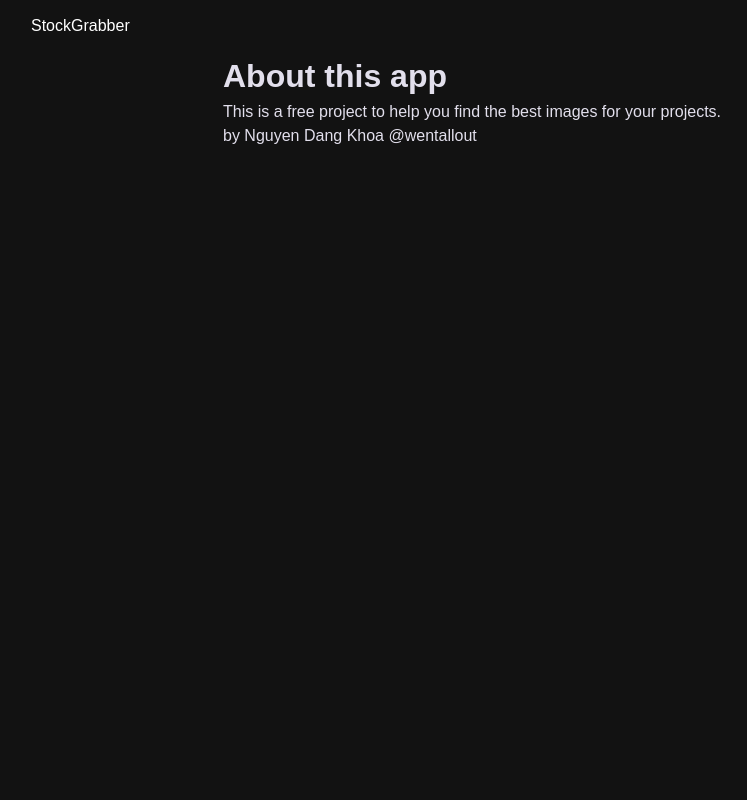
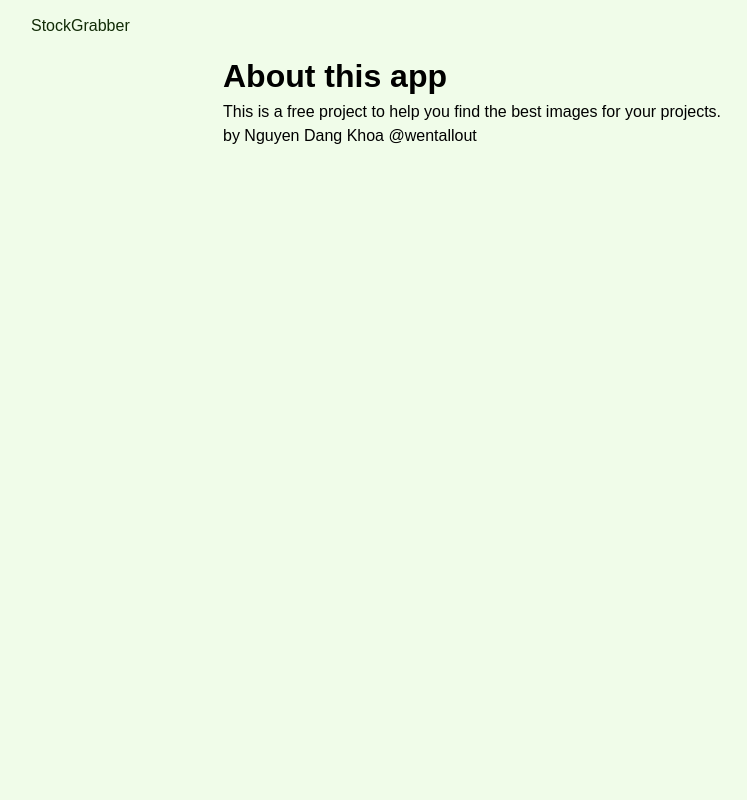
Before and after one commit to wentallout/bulk-stock-grabber, a SvelteKit app: page /about in a window 1280 px wide. Shown: the top 800 px of the page, without its empty margins (33-780 px from the left). Built offline with nearby package versions, Linux system fonts and the light colour scheme.

Commit message:
change color palette

```diff
--- a/package.json
+++ b/package.json
@@ -13,7 +13,6 @@
 	},
 	"devDependencies": {
 		"@iconify-json/ph": "^1.2.1",
-		"@sveltejs/adapter-auto": "^3.3.1",
 		"@sveltejs/adapter-netlify": "^4.3.6",
 		"@sveltejs/kit": "^2.7.4",
 		"@sveltejs/vite-plugin-svelte": "^4.0.0",
--- a/src/app.d.ts
+++ b/src/app.d.ts
@@ -1,3 +1,5 @@
+import 'unplugin-icons/types/svelte';
+
 // See https://kit.svelte.dev/docs/types#app
 // for information about these interfaces
 declare global {
--- a/src/lib/components/Footer.svelte
+++ b/src/lib/components/Footer.svelte
@@ -1,17 +1,16 @@
-<footer>
-	<p>Bulk Stock Images Grabber by Khoa Nguyen</p>
+<footer class="pad">
+	<p>Stock Grabber by Khoa Nguyen</p>
+	<p>wentallout@gmail.com</p>
 	<p>wentallout.io.vn</p>
-	<p>visit <a href="https://kit.svelte.dev">kit.svelte.dev</a> to learn SvelteKit</p>
 </footer>
 
 <style>
 	footer {
+		margin-top: var(--space-l);
 		width: 100%;
-		max-width: 64rem;
-		margin: 0 auto;
 		display: flex;
-		justify-content: center;
-		align-items: center;
-		color: var(--text-100);
+		flex-direction: column;
+		color: var(--text-700);
+		font-size: var(--step--1);
 	}
 </style>
--- a/src/lib/components/Header.svelte
+++ b/src/lib/components/Header.svelte
@@ -26,7 +26,7 @@
 	}
 
 	.header__logo {
-		color: white;
+		color: var(--text-900);
 	}
 
 	.header__social {
--- a/src/styles/color.css
+++ b/src/styles/color.css
@@ -1,136 +1,128 @@
 @media (prefers-color-scheme: light) {
-    :root {
-      --text-50: #f1eff6;
-      --text-100: #e2dfec;
-      --text-200: #c5beda;
-      --text-300: #a89ec7;
-      --text-400: #8b7db5;
-      --text-500: #6e5da2;
-      --text-600: #584a82;
-      --text-700: #423861;
-      --text-800: #2c2541;
-      --text-900: #161320;
-      --text-950: #0b0910;
+  :root {
+    --text-50: #effbe9;
+    --text-100: #def8d3;
+    --text-200: #bdf1a7;
+    --text-300: #9cea7b;
+    --text-400: #7ce250;
+    --text-500: #5bdb24;
+    --text-600: #49af1d;
+    --text-700: #368415;
+    --text-800: #24580e;
+    --text-900: #122c07;
+    --text-950: #091604;
 
-      --background-50: #f1eff6;
-      --background-100: #e2deed;
-      --background-200: #c6beda;
-      --background-300: #a99dc8;
-      --background-400: #8d7cb6;
-      --background-500: #705ca3;
-      --background-600: #5a4983;
-      --background-700: #433762;
-      --background-800: #2d2541;
-      --background-900: #161221;
-      --background-950: #0b0910;
+    --background-50: #f0fce9;
+    --background-100: #e1f8d3;
+    --background-200: #c2f1a7;
+    --background-300: #a4ea7b;
+    --background-400: #85e34f;
+    --background-500: #67dd22;
+    --background-600: #52b01c;
+    --background-700: #3e8415;
+    --background-800: #29580e;
+    --background-900: #152c07;
+    --background-950: #0a1603;
 
-      --primary-50: #ece5ff;
-      --primary-100: #d9ccff;
-      --primary-200: #b399ff;
-      --primary-300: #8c66ff;
-      --primary-400: #6633ff;
-      --primary-500: #4000ff;
-      --primary-600: #3300cc;
-      --primary-700: #260099;
-      --primary-800: #1a0066;
-      --primary-900: #0d0033;
-      --primary-950: #06001a;
+    --primary-50: #effce9;
+    --primary-100: #dff9d2;
+    --primary-200: #bff3a5;
+    --primary-300: #9fed78;
+    --primary-400: #7fe74b;
+    --primary-500: #5fe01f;
+    --primary-600: #4cb418;
+    --primary-700: #398712;
+    --primary-800: #265a0c;
+    --primary-900: #132d06;
+    --primary-950: #0a1603;
 
-      --secondary-50: #f6eff4;
-      --secondary-100: #ecdfea;
-      --secondary-200: #dabed5;
-      --secondary-300: #c79ec0;
-      --secondary-400: #b57daa;
-      --secondary-500: #a25d95;
-      --secondary-600: #824a77;
-      --secondary-700: #61385a;
-      --secondary-800: #41253c;
-      --secondary-900: #20131e;
-      --secondary-950: #10090f;
+    --secondary-50: #eae9fc;
+    --secondary-100: #d6d3f8;
+    --secondary-200: #ada6f2;
+    --secondary-300: #837aeb;
+    --secondary-400: #5a4ee4;
+    --secondary-500: #3121de;
+    --secondary-600: #271bb1;
+    --secondary-700: #1d1485;
+    --secondary-800: #140d59;
+    --secondary-900: #0a072c;
+    --secondary-950: #050316;
 
-      --accent-50: #f6eff3;
-      --accent-100: #ecdfe6;
-      --accent-200: #dabece;
-      --accent-300: #c79eb5;
-      --accent-400: #b57d9d;
-      --accent-500: #a25d84;
-      --accent-600: #824a6a;
-      --accent-700: #61384f;
-      --accent-800: #412535;
-      --accent-900: #20131a;
-      --accent-950: #10090d;
+    --accent-50: #fae9fc;
+    --accent-100: #f5d2f9;
+    --accent-200: #eca6f2;
+    --accent-300: #e279ec;
+    --accent-400: #d94ce6;
+    --accent-500: #cf20df;
+    --accent-600: #a619b3;
+    --accent-700: #7c1386;
+    --accent-800: #530d59;
+    --accent-900: #29062d;
+    --accent-950: #150316;
 
-    }
   }
+}
+@media (prefers-color-scheme: dark) {
+  :root {
+    --text-50: #091603;
+    --text-100: #132c07;
+    --text-200: #25590d;
+    --text-300: #388514;
+    --text-400: #4ab11b;
+    --text-500: #5dde21;
+    --text-600: #7de44e;
+    --text-700: #9eeb7a;
+    --text-800: #bef2a6;
+    --text-900: #dff8d3;
+    --text-950: #effce9;
 
+    --background-50: #0b1604;
+    --background-100: #162c07;
+    --background-200: #2c570f;
+    --background-300: #428316;
+    --background-400: #58ae1e;
+    --background-500: #6dda25;
+    --background-600: #8be151;
+    --background-700: #a8e97c;
+    --background-800: #c5f0a8;
+    --background-900: #e2f8d3;
+    --background-950: #f0fbe9;
 
-  @media (prefers-color-scheme: dark) {
-    :root {
-      --text-50: #0b0910;
-      --text-100: #161320;
-      --text-200: #2c2541;
-      --text-300: #423861;
-      --text-400: #584a82;
-      --text-500: #6e5da2;
-      --text-600: #8b7db5;
-      --text-700: #a89ec7;
-      --text-800: #c5beda;
-      --text-900: #e2dfec;
-      --text-950: #f1eff6;
+    --primary-50: #0a1603;
+    --primary-100: #132d06;
+    --primary-200: #26590d;
+    --primary-300: #398613;
+    --primary-400: #4cb319;
+    --primary-500: #60df20;
+    --primary-600: #7fe64c;
+    --primary-700: #9fec79;
+    --primary-800: #bff2a6;
+    --primary-900: #dff9d2;
+    --primary-950: #effce9;
 
-      --background-50: #0c0910;
-      --background-100: #181221;
-      --background-200: #302442;
-      --background-300: #473663;
-      --background-400: #5f4884;
-      --background-500: #775ba4;
-      --background-600: #927bb7;
-      --background-700: #ad9cc9;
-      --background-800: #c9bddb;
-      --background-900: #e4deed;
-      --background-950: #f1eff6;
+    --secondary-50: #050316;
+    --secondary-100: #0a072c;
+    --secondary-200: #140d59;
+    --secondary-300: #1d1485;
+    --secondary-400: #271bb1;
+    --secondary-500: #3121de;
+    --secondary-600: #5a4ee4;
+    --secondary-700: #837aeb;
+    --secondary-800: #ada6f2;
+    --secondary-900: #d6d3f8;
+    --secondary-950: #eae9fc;
 
-      --primary-50: #06001a;
-      --primary-100: #0d0033;
-      --primary-200: #1a0066;
-      --primary-300: #260099;
-      --primary-400: #3300cc;
-      --primary-500: #4000ff;
-      --primary-600: #6633ff;
-      --primary-700: #8c66ff;
-      --primary-800: #b399ff;
-      --primary-900: #d9ccff;
-      --primary-950: #ece5ff;
+    --accent-50: #150316;
+    --accent-100: #29062d;
+    --accent-200: #530d59;
+    --accent-300: #7c1386;
+    --accent-400: #a619b3;
+    --accent-500: #cf20df;
+    --accent-600: #d94ce6;
+    --accent-700: #e279ec;
+    --accent-800: #eca6f2;
+    --accent-900: #f5d2f9;
+    --accent-950: #fae9fc;
 
-      --secondary-50: #10090f;
-      --secondary-100: #20131e;
-      --secondary-200: #41253c;
-      --secondary-300: #61385a;
-      --secondary-400: #824a77;
-      --secondary-500: #a25d95;
-      --secondary-600: #b57daa;
-      --secondary-700: #c79ec0;
-      --secondary-800: #dabed5;
-      --secondary-900: #ecdfea;
-      --secondary-950: #f6eff4;
-
-      --accent-50: #10090d;
-      --accent-100: #20131a;
-      --accent-200: #412534;
-      --accent-300: #61384f;
-      --accent-400: #824a69;
-      --accent-500: #a25d83;
-      --accent-600: #b57d9c;
-      --accent-700: #c79eb5;
-      --accent-800: #dabecd;
-      --accent-900: #ecdfe6;
-      --accent-950: #f6eff3;
-
-    }
   }
-
-
-body
-{
-    color: var(--text-100);
 }
--- a/src/styles/global.css
+++ b/src/styles/global.css
@@ -8,7 +8,7 @@ body {
 	min-height: 100dvh;
 	padding-inline: var(--space-xs);
 	margin: 0;
-	background-color: #121212;
+	background-color: var(--background-50);
 }
 
 .pad
@@ -43,8 +43,8 @@ input,
 button {
 	font-size: inherit;
 	font-family: inherit;
-
-
+	border:0;
+	outline:0;
 }
 
 button:focus:not(:focus-visible) {
@@ -74,5 +74,5 @@ button:focus:not(:focus-visible) {
 .btn--primary
 {
 	background-color: var(--primary-500);
-	color: var(--text-900);
+	color: var(--text-50);
 }
```
Also changed, not shown: src/lib/components/GalleryItem.svelte (+7 -3 lines), src/routes/+page.svelte (+19 -7 lines), 2 other files (tests, documents, lock files or other folders).
